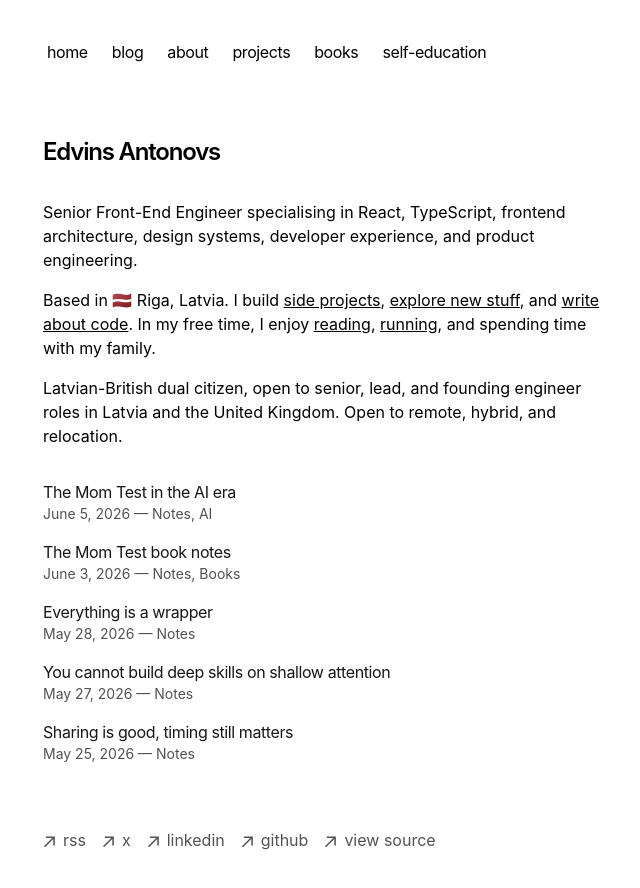
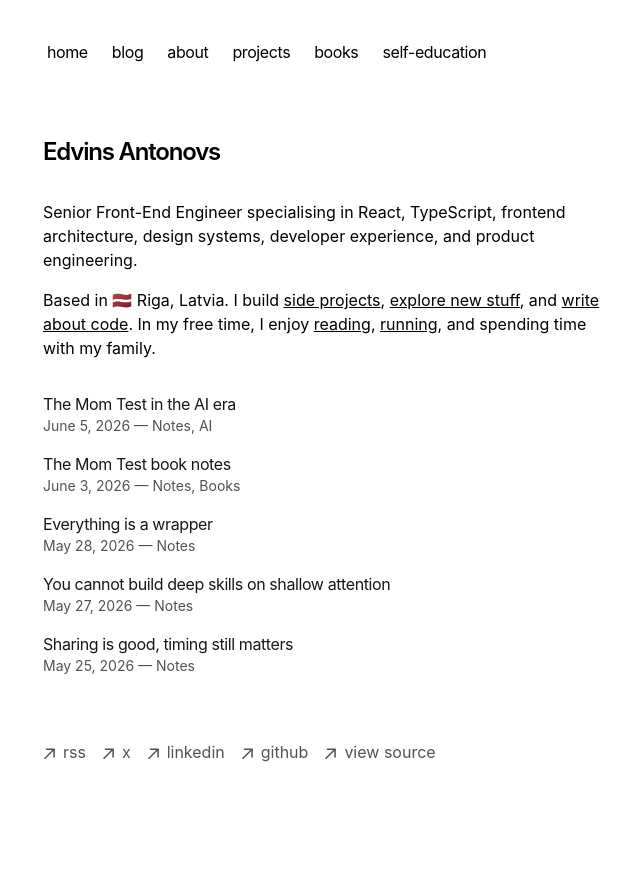
Before and after one commit to ummahusla/edvins-io, a Next.js app: page / in a window 1280 px wide. Shown: the top 888 px of the page, without its empty margins (309-949 px from the left). After the commit the page ends 832 px from the top, so only its background shows below. Built offline with nearby package versions, Linux system fonts and the light colour scheme.

Commit message:
fix: remove availability section and update last updated date

```diff
--- a/app/page.tsx
+++ b/app/page.tsx
@@ -36,10 +36,7 @@ export default function Page() {
         </a>
         , and spending time with my family.
       </p>
-      <p className="mb-4">
-        Latvian-British dual citizen, open to senior, lead, and founding engineer roles in Latvia
-        and the United Kingdom. Open to remote, hybrid, and relocation.
-      </p>
+
       <div className="my-8">
         <BlogPosts displayCount={5} />
       </div>
--- a/content/pages/about/index.mdx
+++ b/content/pages/about/index.mdx
@@ -8,7 +8,7 @@ slug: '/about'
 </div>
 
 <div className="text-sm">
-  Last updated: April 22, 2026
+  Last updated: June 7, 2026
 </div>
 
 Senior Front-End Engineer with 12+ years of experience building product-focused web applications with React and TypeScript. I specialise in frontend architecture, design systems, developer experience, and shipping complex interfaces that remain maintainable as products and teams scale. Across startups and established teams, I have helped turn early product ideas into robust platforms by defining frontend foundations, introducing engineering standards, and working closely with product and design.
@@ -31,10 +31,6 @@ I'm a passionate advocate of the ["learning in public"](https://www.swyx.io/lear
 - I recently discovered the world of board games and I'm loving it. My current favourite is Dominion.
 - I'm cultivating discipline by breaking bad habits, embracing positive ones, and striving to be 1% better every day.
 
-### Availability
-
-Currently open to senior, lead, and founding engineer roles in Latvia and the United Kingdom. As a Latvian-British dual citizen based in Riga, I am open to remote, hybrid, and relocation opportunities across both markets. Also open to selected consulting engagements.
-
 ### Contact me
 
 Want to get in touch or find me elsewhere on the internet?
```
